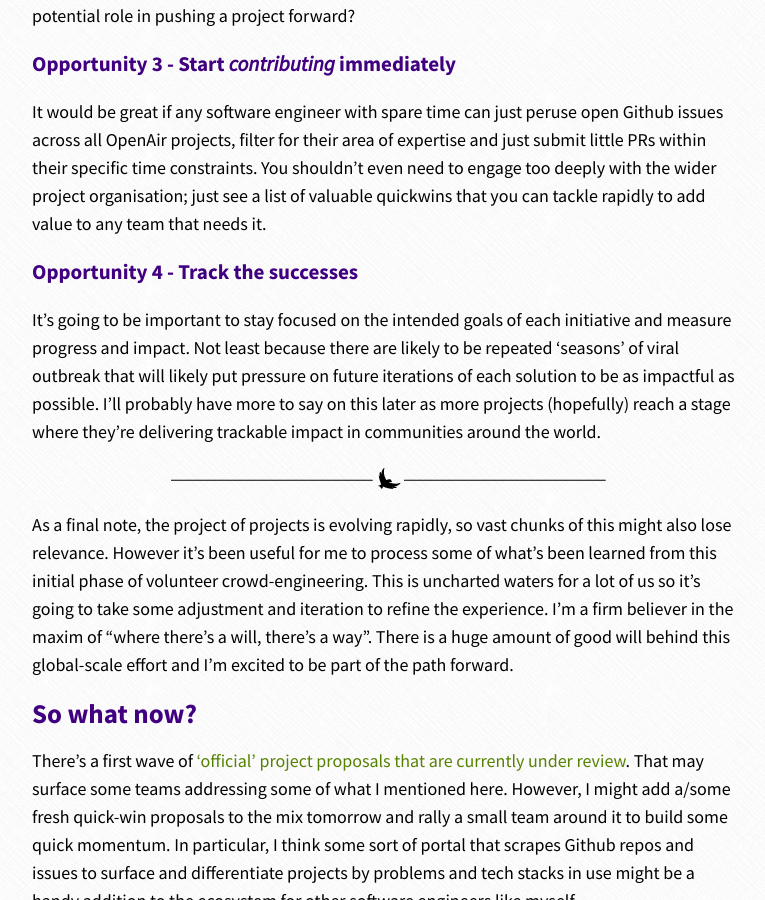
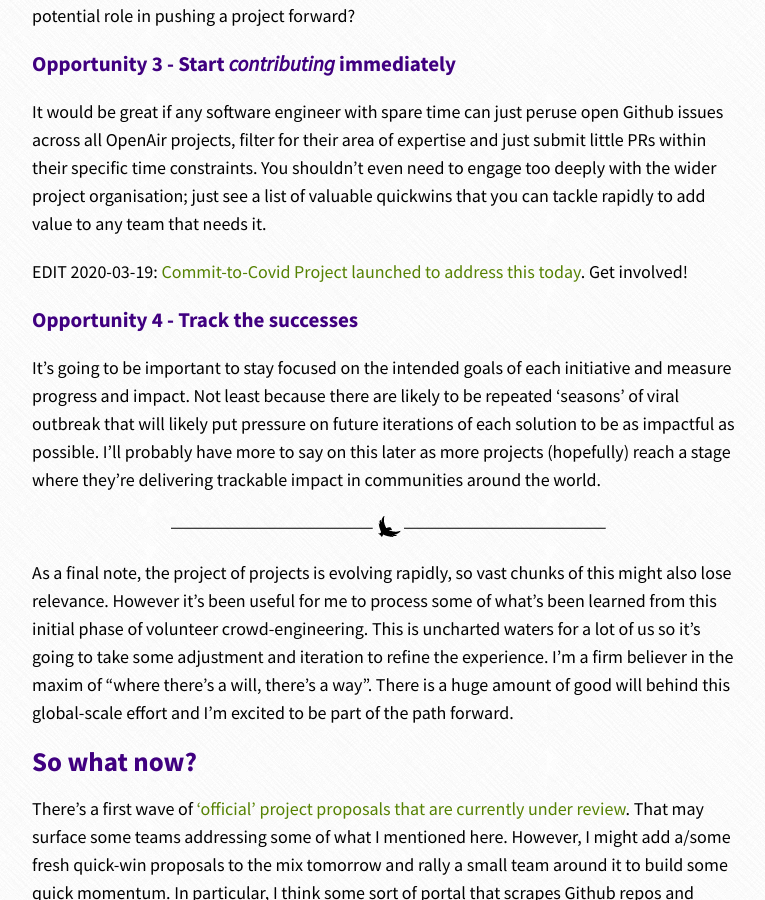
Before and after one commit to jonnyparris/jonnyparris.github.io, a Jekyll site: the page built from _posts/2020-03-17-COVID-helping.markdown, in a window 1280 px wide and 900 px high, scrolled down 2683 px. Shown: the whole window, without its empty margins (253-1018 px from the left). Built offline with Jekyll 4.4.1, drawn with Linux system fonts in a browser that asks for light colours; nearby versions of some CDN libraries; comment, search, counter and statistics services are not loaded.

Commit message:
Link to commit-to-covid project page

```diff
--- a/_posts/2020-03-17-COVID-helping.markdown
+++ b/_posts/2020-03-17-COVID-helping.markdown
@@ -60,6 +60,8 @@ On one hand, who do you need to talk with to collaborate on specific areas of th
 
 It would be great if any software engineer with spare time can just peruse open Github issues across all OpenAir projects, filter for their area of expertise and just submit little PRs within their specific time constraints. You shouldn't even need to engage too deeply with the wider project organisation; just see a list of valuable quickwins that you can tackle rapidly to add value to any team that needs it.
 
+EDIT 2020-03-19: [Commit-to-Covid Project launched to address this today](https://commit-to-fight-covid.netlify.com/). Get involved!
+
 ### Opportunity 4 - Track the successes
 It's going to be important to stay focused on the intended goals of each initiative and measure progress and impact. Not least because there are likely to be repeated 'seasons' of viral outbreak that will likely put pressure on future iterations of each solution to be as impactful as possible.
 I'll probably have more to say on this later as more projects (hopefully) reach a stage where they're delivering trackable impact in communities around the world.
```
